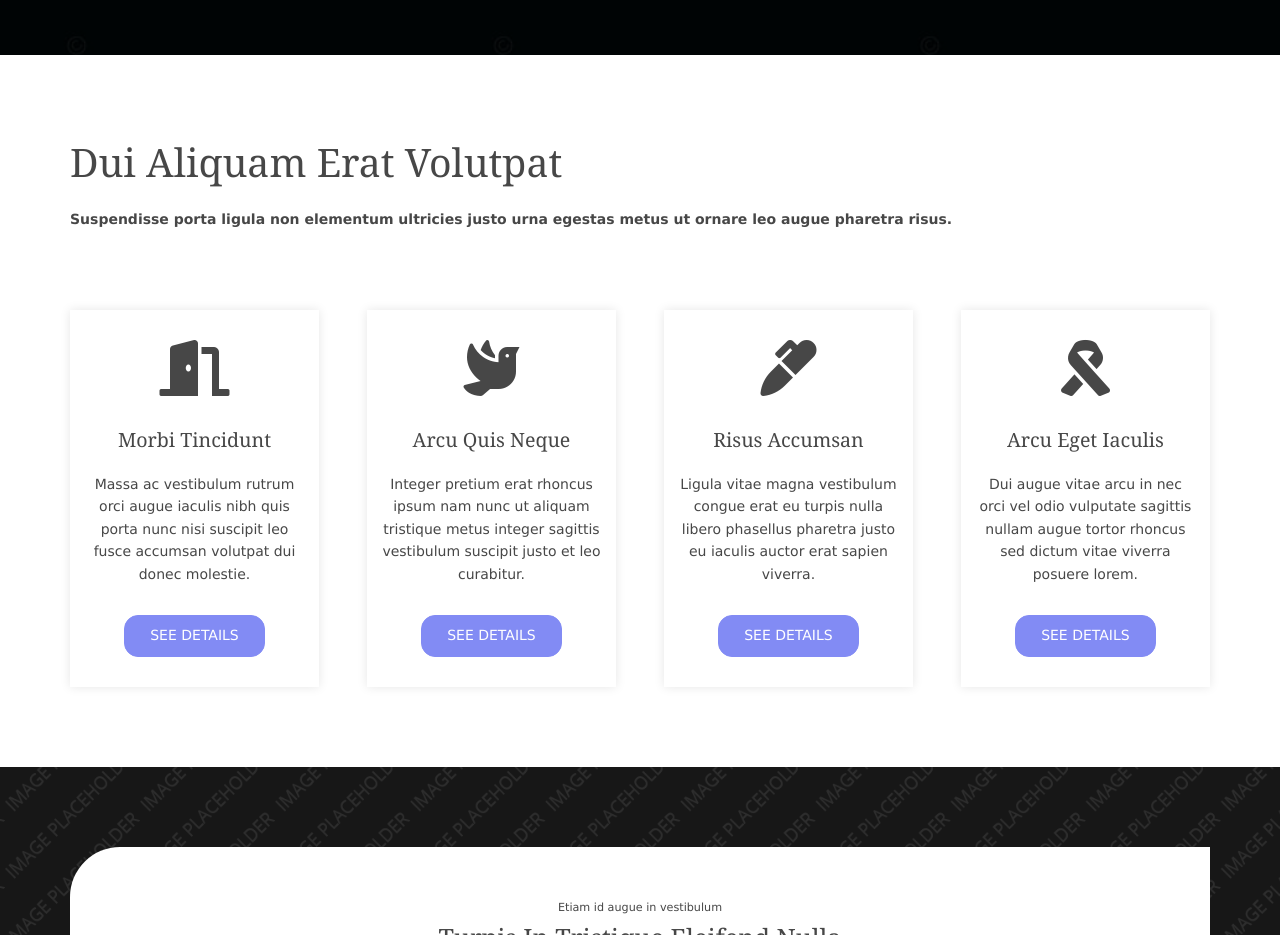
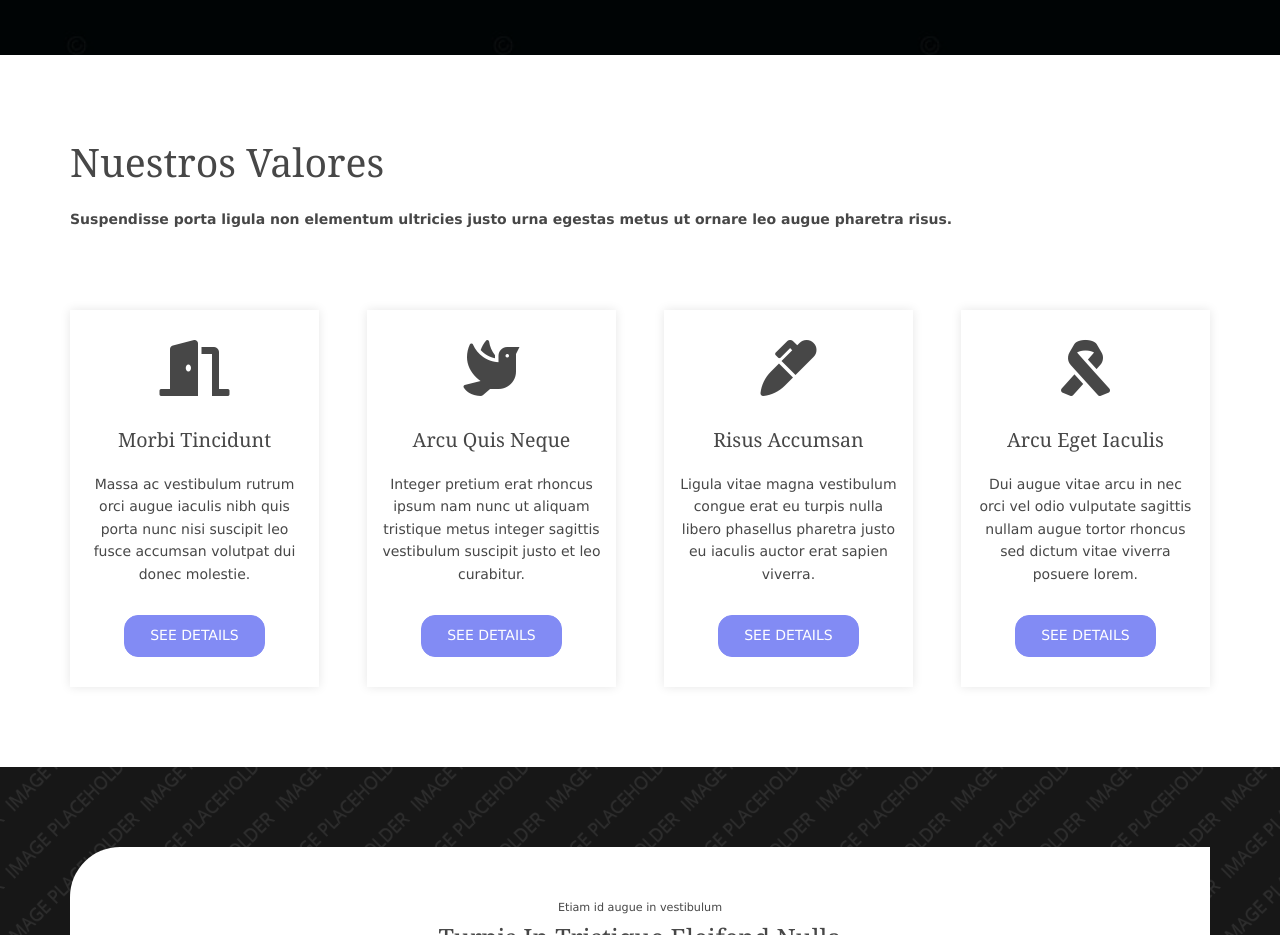
Before and after one commit to MasterAmilkar/RacoonsHomepage, a plain HTML site: page index.html in a window 1280 px wide. Shown: the part 780-1715 px from the top of the page. Drawn offline with Linux system fonts and the light colour scheme.

Commit message:
Update index.html

```diff
--- a/index.html
+++ b/index.html
@@ -104,7 +104,7 @@ Licence URI: https://www.os-templates.com/template-terms
     <!-- main body -->
     <!-- ################################################################################################ -->
     <section id="services">
-      <h6 class="heading font-x3">Dui aliquam erat volutpat</h6>
+      <h6 class="heading font-x3">Nuestros Valores</h6>
       <p class="btmspace-80 bold">Suspendisse porta ligula non elementum ultricies justo urna egestas metus ut ornare leo augue pharetra risus.</p>
       <ul class="nospace group">
         <li class="one_quarter">
```
